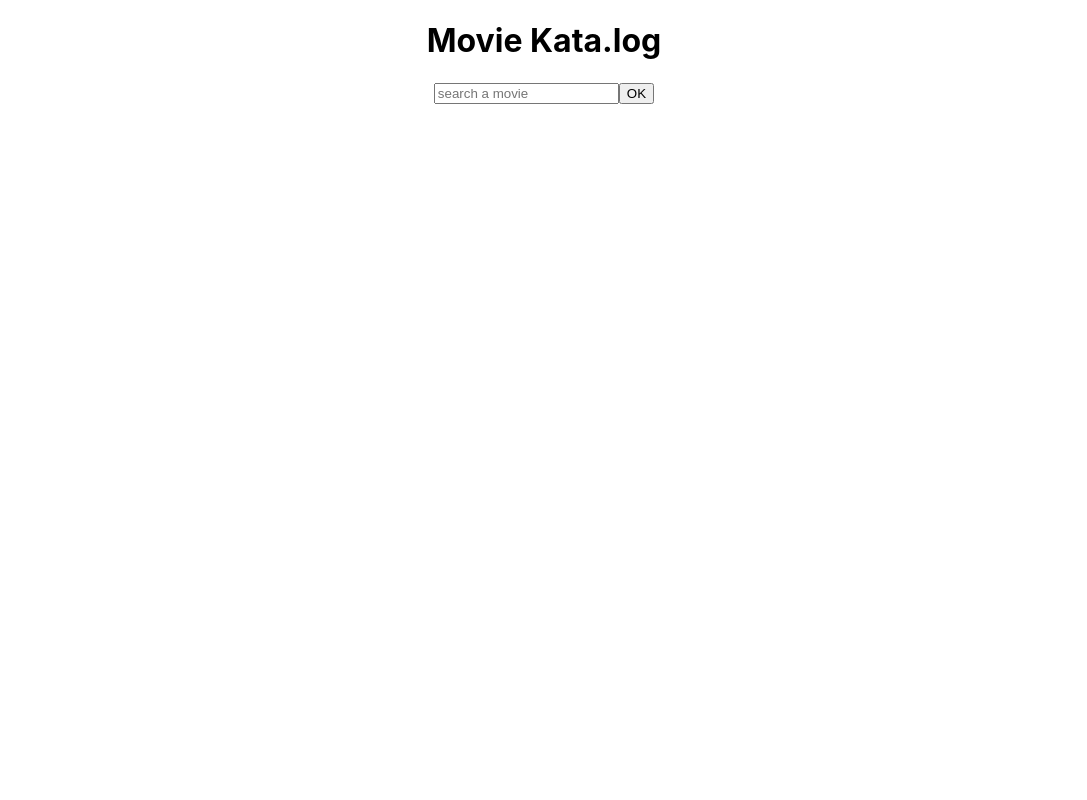
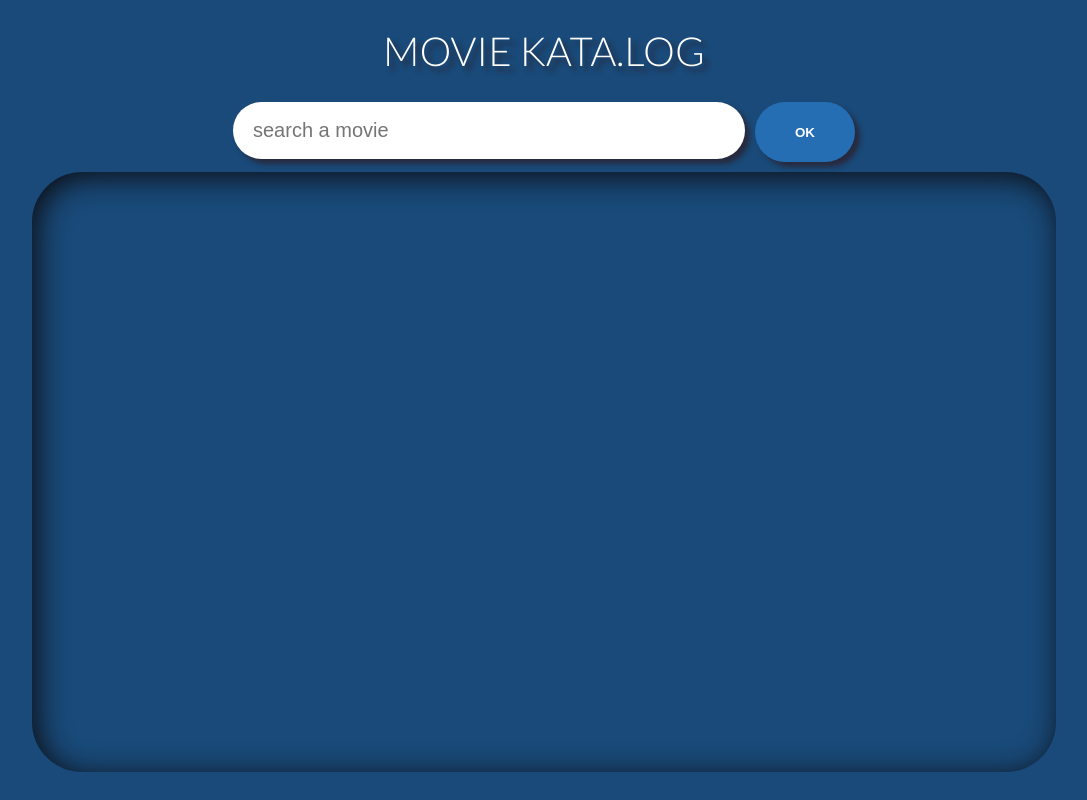
Before and after one commit to davidSWZ/movie-catalog, a React (Create React App) app: page / in a window 1280 px wide. Shown: the whole page, without its empty margins (96-1183 px from the left). Built offline with nearby package versions, Linux system fonts and the light colour scheme; the HTML template or start-up script is replaced by a standard one.

Commit message:
add style to the app

```diff
--- a/src/App.css
+++ b/src/App.css
@@ -1,3 +1,14 @@
+@import url("https://fonts.googleapis.com/css2?family=Lato:wght@100;300;900&display=swap");
+.details-info, a .title {
+  color: white;
+  font-weight: 700;
+  text-decoration: none;
+}
+
+body {
+  background: #194a79;
+}
+
 .container {
   position: absolute;
   height: 100%;
@@ -5,29 +16,80 @@
   padding-right: 10%;
   padding-left: 10%;
   text-align: center;
+  font-family: "Lato", sans-serif;
+  color: white;
+}
+
+.page-name {
+  font-weight: 300;
+  font-size: 40px;
+  text-shadow: 5px 5px 5px #272a3f;
 }
 
 .scroll {
   margin-top: 10px;
+  overflow-y: scroll;
+  height: 75vh;
+  box-shadow: 5px 5px 30px #0c0d13 inset;
+  border-radius: 50px;
 }
 
 .cardlist {
   display: flex;
+  flex-wrap: wrap;
+  justify-content: center;
 }
 
 .card {
-  margin: 10px 5px 20px 5px;
-  max-height: 100px;
+  position: relative;
+  margin: 20px 10px 50px 10px;
+  height: 15em;
+  width: 10em;
+}
+
+a .title {
+  position: absolute;
+  overflow-wrap: break-word;
+  width: 100%;
+  height: 20%;
+  bottom: 0;
+  background: rgba(0, 0, 0, 0.7);
 }
 
 img {
-  max-width: 100%;
-  max-height: 100%;
-  border-radius: 10px;
+  box-shadow: 5px 5px 5px #272a3f;
+  max-width: 40%;
+  min-width: 20%;
 }
 
-.detail-btn {
+.card img {
+  position: absolute;
+  left: 0;
+  width: 100%;
+  height: 100%;
+  max-width: 100%;
+}
+
+input {
+  padding: 17px 20px;
+  width: 50%;
+  margin-right: 10px;
+  border: 0;
+  border-radius: 50px;
+  font-size: 20px;
+  box-shadow: 5px 5px 5px #272a3f;
+}
+
+button {
+  width: 100px;
+  height: 60px;
+  background: #256eb3;
+  border: none;
+  border-radius: 50px;
   margin-bottom: 0;
+  color: white;
+  box-shadow: 5px 5px 5px #272a3f;
+  font-weight: 700;
 }
 
 /*# sourceMappingURL=App.css.map */
--- a/src/App.scss
+++ b/src/App.scss
@@ -1,3 +1,22 @@
+@import url("https://fonts.googleapis.com/css2?family=Lato:wght@100;300;900&display=swap");
+
+$font-stack: "Lato", sans-serif;
+$background-color: #194a79;
+$primary-text-color: white;
+$secondary-text-color: #7585a3;
+$btn-color: #256eb3;
+$shadow-color: 5px 5px 5px rgb(39, 42, 63);
+
+%primary-text {
+  color: $primary-text-color;
+  font-weight: 700;
+  text-decoration: none;
+}
+
+body {
+  background: $background-color;
+}
+
 .container {
   position: absolute;
   height: 100%;
@@ -5,27 +24,85 @@
   padding-right: 10%;
   padding-left: 10%;
   text-align: center;
+  font-family: $font-stack;
+  color: $primary-text-color;
+}
+
+.page-name {
+  font-weight: 300;
+  font-size: 40px;
+  text-shadow: $shadow-color;
 }
 
 .scroll {
   margin-top: 10px;
+  overflow-y: scroll;
+  height: 75vh;
+  box-shadow: 5px 5px 30px rgb(12, 13, 19) inset;
+  border-radius: 50px;
 }
 
 .cardlist {
   display: flex;
+  flex-wrap: wrap;
+  justify-content: center;
 }
 
 .card {
-  margin: 10px 5px 20px 5px;
-  max-height: 100px;
+  position: relative;
+  margin: 20px 10px 50px 10px;
+  height: 15em;
+  width: 10em;
+}
+
+a .title {
+  @extend %primary-text;
+  position: absolute;
+  overflow-wrap: break-word;
+  width: 100%;
+  height: 20%;
+  bottom: 0;
+  background: rgba($color: #000000, $alpha: 0.7);
 }
 
 img {
-  max-width: 100%;
-  max-height: 100%;
-  border-radius: 10px;
+  box-shadow: $shadow-color;
+  max-width: 40%;
+  min-width: 20%;
 }
 
-.detail-btn {
+.card {
+  img {
+    position: absolute;
+    left: 0;
+    width: 100%;
+    height: 100%;
+    max-width: 100%;
+  }
+}
+
+input {
+  padding: 17px 20px;
+  width: 50%;
+  margin-right: 10px;
+  border: 0;
+  border-radius: 50px;
+  font-size: 20px;
+  box-shadow: $shadow-color;
+}
+
+button {
+  width: 100px;
+  height: 60px;
+  background: $btn-color;
+  border: none;
+  border-radius: 50px;
   margin-bottom: 0;
+  color: $primary-text-color;
+  box-shadow: $shadow-color;
+  font-weight: 700;
 }
+
+.details-info {
+  @extend %primary-text;
+}
--- a/src/components/Card.js
+++ b/src/components/Card.js
@@ -9,7 +9,7 @@ function Card({ movie }) {
     <Link to={"/" + movie.title + "/" + movie.id}>
       <div className="card">
         <Poster movie={movie} />
-        <div>{movie.title}</div>
+        <div className="title">{movie.title}</div>
       </div>
     </Link>
   );
--- a/src/components/DetailsPage.js
+++ b/src/components/DetailsPage.js
@@ -12,7 +12,9 @@ function DetailsPage({ movies }) {
   if (movies.length === 0)
     return (
       <div className="container">
-        <h1>Please come back to the landing page and search movies again</h1>
+        <h1 className="page-name">
+          Please come back to the landing page and search movies again
+        </h1>
         <Link to="/">
           <button>Back to search</button>
         </Link>
@@ -26,14 +28,21 @@ function DetailsPage({ movies }) {
 
   return (
     <div className="container">
-      <h1>{selectedMovie.title}</h1>
+      <h1 className="page-name">{selectedMovie.title}</h1>
       <Poster movie={selectedMovie} />
-      <p>Release date: {selectedMovie.date}</p>
-      <p>Rating: {selectedMovie.rating}</p>
-      <p>Genre: {selectedMovie.genre}</p>
+      <p>
+        Release date:
+        <span className="details-info"> {selectedMovie.date} </span>
+      </p>
+      <p>
+        Rating: <span className="details-info"> {selectedMovie.rating} </span>{" "}
+      </p>
+      <p>
+        Genre: <span className="details-info"> {selectedMovie.genre} </span>{" "}
+      </p>
 
       <Link to="/">
-        <button>Back to search results</button>
+        <button>Back to search</button>
       </Link>
     </div>
   );
--- a/src/components/Scroll.js
+++ b/src/components/Scroll.js
@@ -3,11 +3,7 @@ import React from "react";
 //Allow to scroll through is children
 //The aim is to let the rest of the page fixed
 function Scroll(props) {
-  return (
-    <div style={{ overflowY: "scroll", minHeight: "200px" }}>
-      {props.children}
-    </div>
-  );
+  return <div className="scroll">{props.children}</div>;
 }
 
 export default Scroll;
--- a/src/components/SearchPage.js
+++ b/src/components/SearchPage.js
@@ -9,7 +9,7 @@ import CardList from "./CardList";
 function SearchPage({ movies, handleMovies }) {
   return (
     <div className="container">
-      <h1>Movie Kata.log</h1>
+      <h1 className="page-name">MOVIE KATA.LOG</h1>
       <SearchBox handleMovies={handleMovies} />
       <Scroll>
         <CardList movies={movies} />
```
Also changed, not shown: 1 other file (tests, documents, lock files or other folders).
